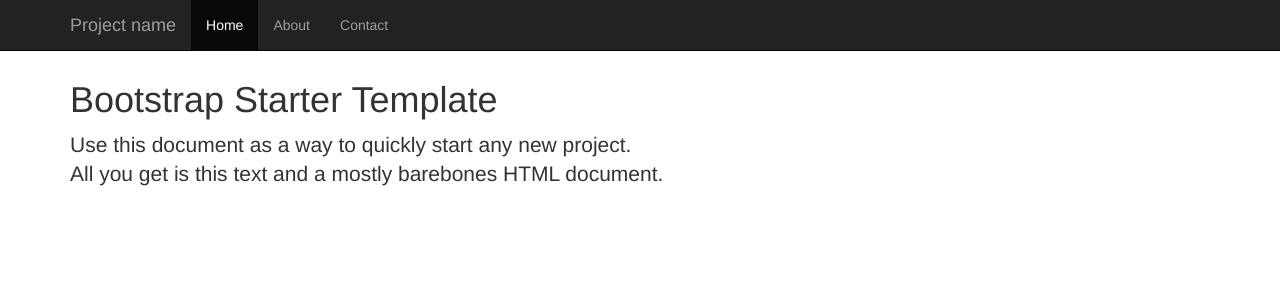
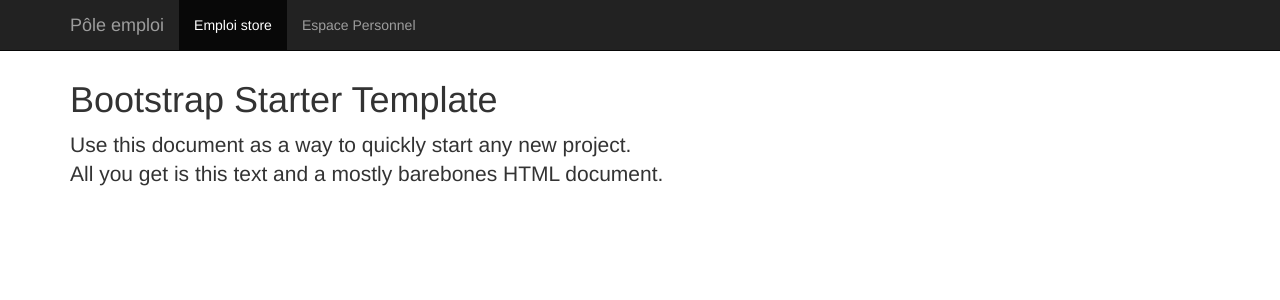
Before and after one commit to sylvain-one-media/first-repo, a PHP site: page / in a window 1280 px wide. Shown: the top 300 px of the page. Run offline with PHP 8.4, Linux system fonts and the light colour scheme.

Commit message:
ajout de liens dans la navbar
la page index contient une navbar dans laquelle on redirige
l'utilisateur sur le site Pôle Emploi

```diff
--- a/index.php
+++ b/index.php
@@ -31,13 +31,12 @@
                     <span class="icon-bar"></span>
                     <span class="icon-bar"></span>
                 </button>
-                <a class="navbar-brand" href="#">Project name</a>
+                <a class="navbar-brand" target="_blank" href="http://www.pole-emploi.fr/accueil/">Pôle emploi</a>
             </div>
             <div id="navbar" class="collapse navbar-collapse">
                 <ul class="nav navbar-nav">
-                    <li class="active"><a href="#">Home</a></li>
-                    <li><a href="#about">About</a></li>
-                    <li><a href="#contact">Contact</a></li>
+                    <li class="active"><a target="_blank" href="http://www.emploi-store.fr/portail/accueil;JSESSIONID_ESU=vnpqRVvEqPrJHJgDXqOyY-pUAxpcya6w_X_cUBYVXqrfkh2SZoK_!-2072419856">Emploi store</a></li>
+                    <li><a target="_blank" href="http://www.pole-emploi.fr/candidat/votre-espace-personnel-votre-tableau-de-bord-unique--@/index.jspz?id=308341">Espace Personnel</a></li>
                 </ul>
             </div>
             <!--/.nav-collapse -->
```
